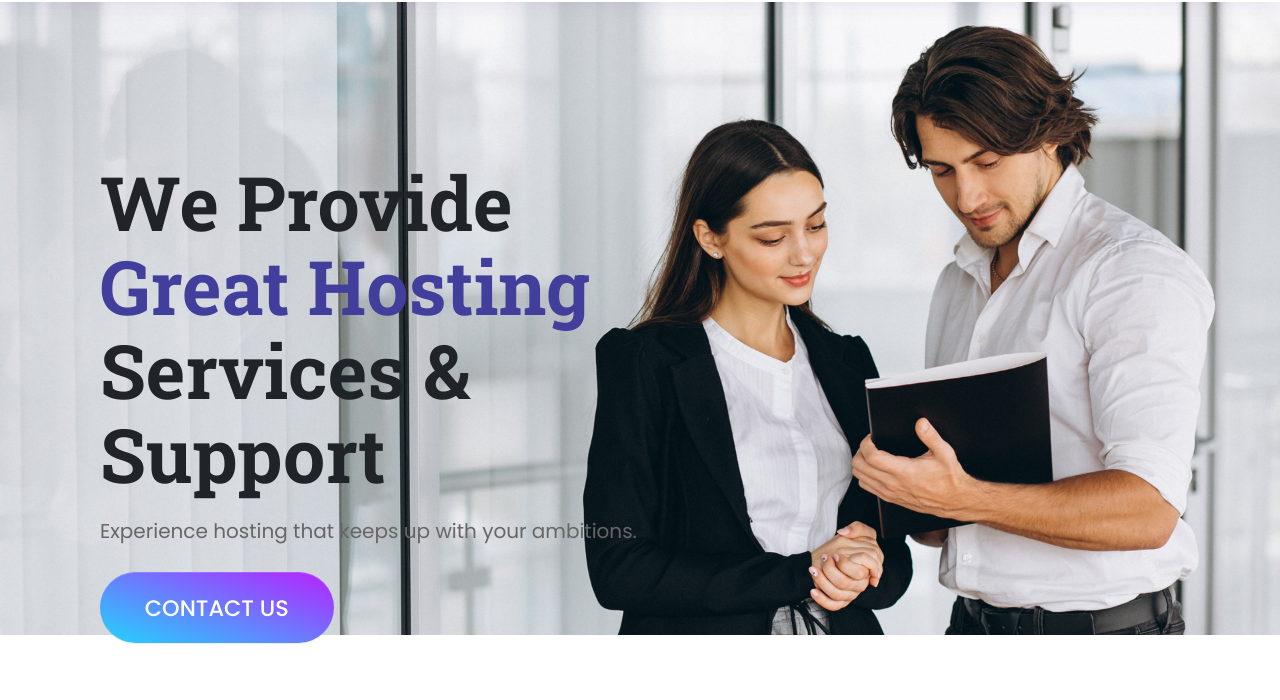
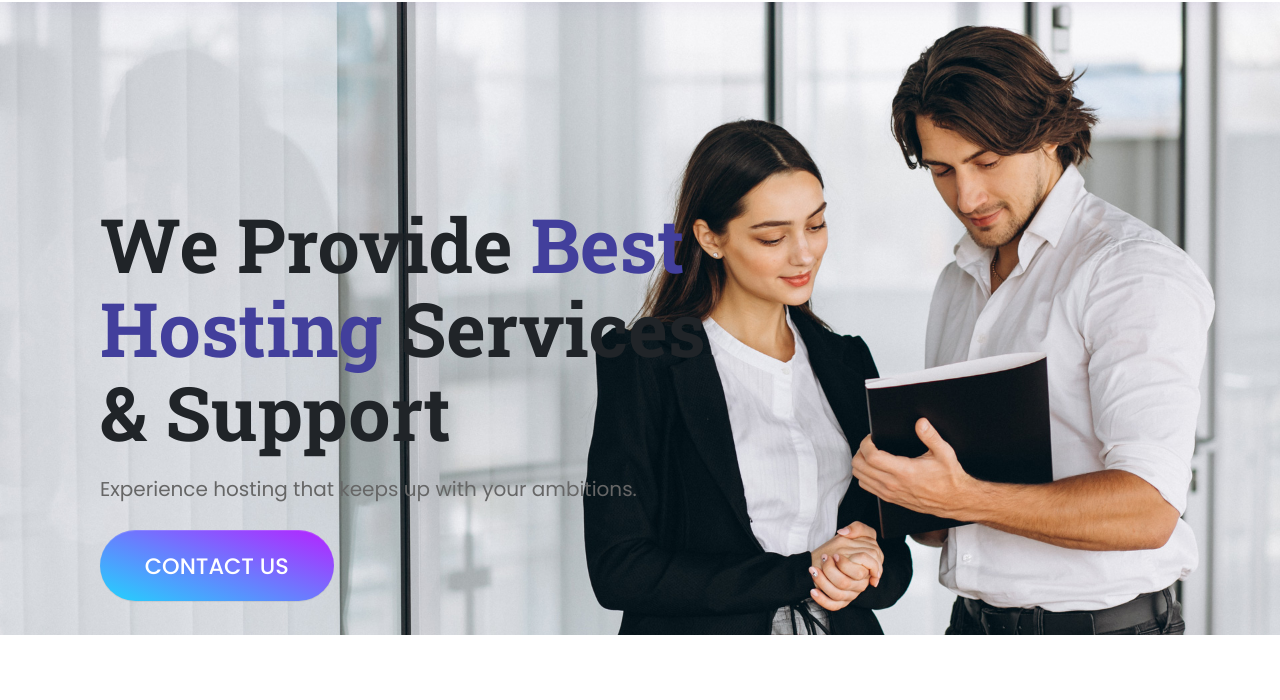
Before and after one commit to JessicaThompsons/primehostlab, a plain HTML site: page index.html in a window 1280 px wide. Shown: the part 100-800 px from the top of the page. Drawn offline with Linux system fonts and the light colour scheme.

Commit message:
index.html

```diff
--- a/index.html
+++ b/index.html
@@ -64,7 +64,7 @@
         <div class="row">
           <div class="col col-lg-7 col-md-12 col-sm-12">
             <div class="content">
-              <h1>We Provide <span>Great Hosting</span> Services & Support</h1>
+              <h1>We Provide <span>Best Hosting</span> Services & Support</h1>
               <p class="lead-i">Experience hosting that keeps up with your ambitions.</p>
               <div class="btn-wrap mt-4"> <a href="#" class="btn btn-primary dstextu">Contact Us</a> </div>
             </div>
```
